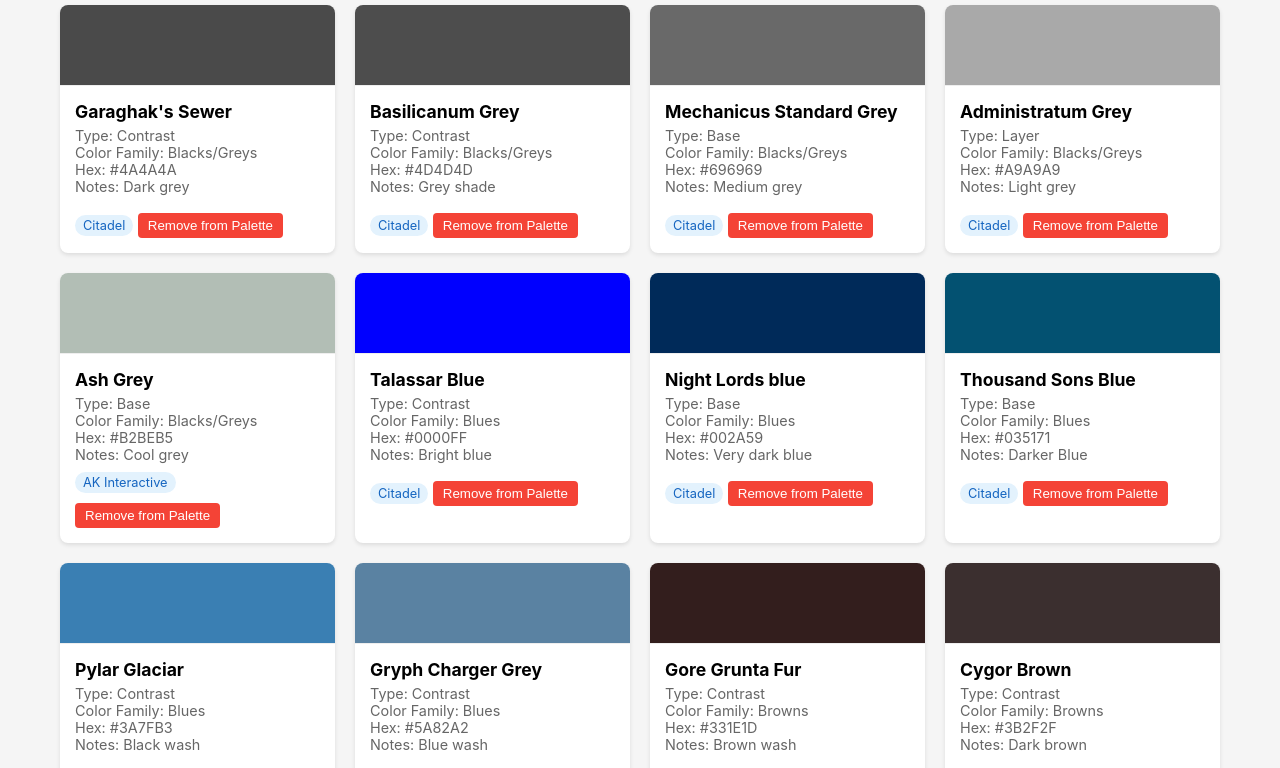
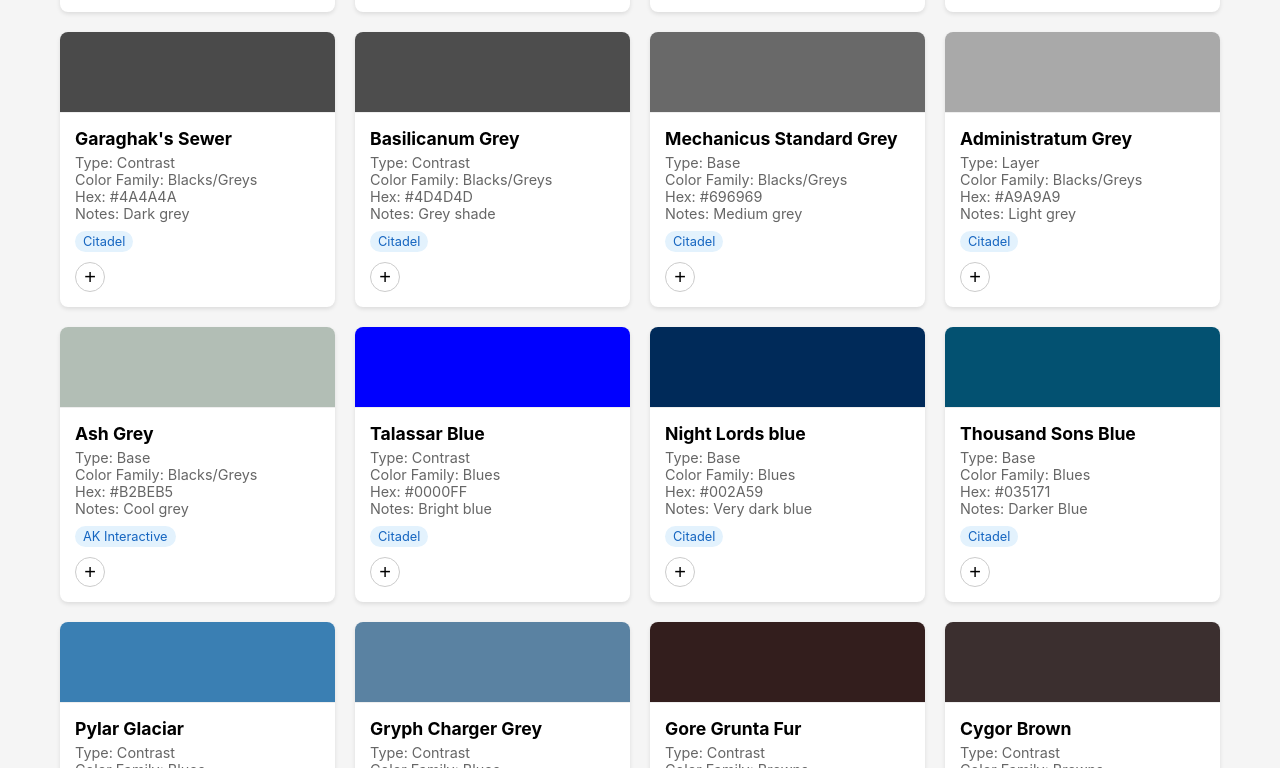
Before and after one commit to richardhealy/paint-inventory, a plain HTML site: page index.html in a window 1280 px wide. Shown: the part 617-1385 px from the top of the page. Drawn offline with Linux system fonts and the light colour scheme.

Commit message:
fix: add palette

```diff
--- a/index.html
+++ b/index.html
@@ -104,13 +104,22 @@
         }
 
         .add-to-palette {
-            background: #4CAF50;
-            color: white;
-            border: none;
-            padding: 5px 10px;
-            border-radius: 4px;
+            background: none;
+            border: 1px solid #ccc;
+            border-radius: 50%;
+            width: 30px;
+            height: 30px;
             cursor: pointer;
+            display: flex;
+            align-items: center;
+            justify-content: center;
+            font-size: 20px;
             margin-top: 10px;
+            transition: all 0.2s;
+        }
+
+        .add-to-palette:hover {
+            background: #f0f0f0;
         }
 
         .remove-from-palette {
@@ -280,8 +289,6 @@
 
         function createPaintCard(paint, inPalette = false) {
             const isInPalette = palette.some(p => p.name === paint.name);
-            const buttonClass = isInPalette ? 'remove-from-palette' : '';
-            const buttonText = isInPalette ? 'Remove from Palette' : 'Add to Palette';
 
             return `
                 <div class="paint-card">
@@ -295,17 +302,10 @@
                             ${paint.notes ? `<div>Notes: ${paint.notes}</div>` : ''}
                         </div>
                         <span class="brand-tag">${paint.brand}</span>
-                        ${!inPalette ? `
-                            <button class="add-to-palette ${buttonClass}"
-                                    onclick="togglePaintInPalette(${JSON.stringify(paint).replace(/"/g, '&quot;')})">
-                                ${buttonText}
-                            </button>
-                        ` : `
-                            <button class="add-to-palette remove-from-palette"
-                                    onclick="togglePaintInPalette(${JSON.stringify(paint).replace(/"/g, '&quot;')})">
-                                Remove from Palette
-                            </button>
-                        `}
+                        <button class="add-to-palette"
+                                onclick="togglePaintInPalette(${JSON.stringify(paint).replace(/"/g, '&quot;')})">
+                            ${isInPalette ? '−' : '+'}
+                        </button>
                     </div>
                 </div>
             `;
```
